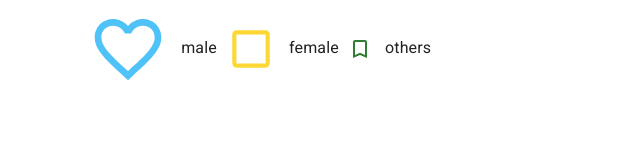
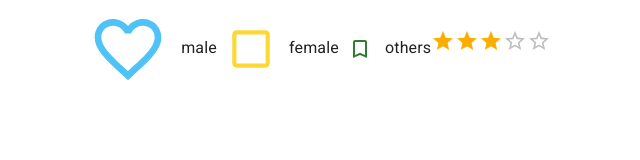
Before and after one commit to Jahirul-Islam-Jantu/MUI-stackLearner, a React (Vite) app in the folder test-project/: page / in a window 1280 px wide. Shown: the top 160 px of the page, without its empty margins (135-775 px from the left). Built offline with nearby package versions, Linux system fonts and the light colour scheme.

Commit message:
project analysis

```diff
--- a/test-project/src/App.jsx
+++ b/test-project/src/App.jsx
@@ -1,10 +1,33 @@
-import {Checkbox, Container} from "@mui/material";
+import {Checkbox, Container, Rating} from "@mui/material";
 import CssBaseline from "@mui/material/CssBaseline";
 import {green, lightBlue, pink, red, yellow} from "@mui/material/colors";
 import {Favorite, FavoriteBorder} from "@mui/icons-material";
 import BookmarkBorderIcon from '@mui/icons-material/BookmarkBorder';
+import {useEffect, useState} from "react";
+
+const labels = {
+    0.5: 'Useless',
+    1: 'Useless+',
+    1.5: 'Poor',
+    2: 'Poor+',
+    2.5: 'Ok',
+    3: 'Ok+',
+    3.5: 'Good',
+    4: 'Good+',
+    4.5: 'Excellent',
+    5: 'Excellent+',
+};
+
+function getLabelText(value) {
+    return `${value} Star${value !== 1 ? 's' : ''}, ${labels[value]}`;
+}
 
 const App = () => {
+    const [rating, setRating]= useState(3);
+    useEffect(() => {
+        alert(rating)
+    }, [rating]);
+
   return (
     <>
       <CssBaseline />
@@ -17,6 +40,14 @@ const App = () => {
               },}} checkedIcon={<Favorite />}/>  <label htmlFor="female">female</label>
           <Checkbox id="others"  sx={{ color:green[800], '&.Mui-checked': {color: green[400]}}}   icon={<BookmarkBorderIcon />}/> <label htmlFor="others" >others</label>
 
+          <Rating
+              name="simple-controlled"
+              value={rating}
+              precision={0.5}
+              getLabelText={getLabelText}
+              onChange={(_, value)=>{setRating(value)}}
+          />
+
       </Container>
 
     </>
```
Also changed, not shown: test-project/structure/visual-represents.png (added), 1 other file (tests, documents, lock files or other folders).
